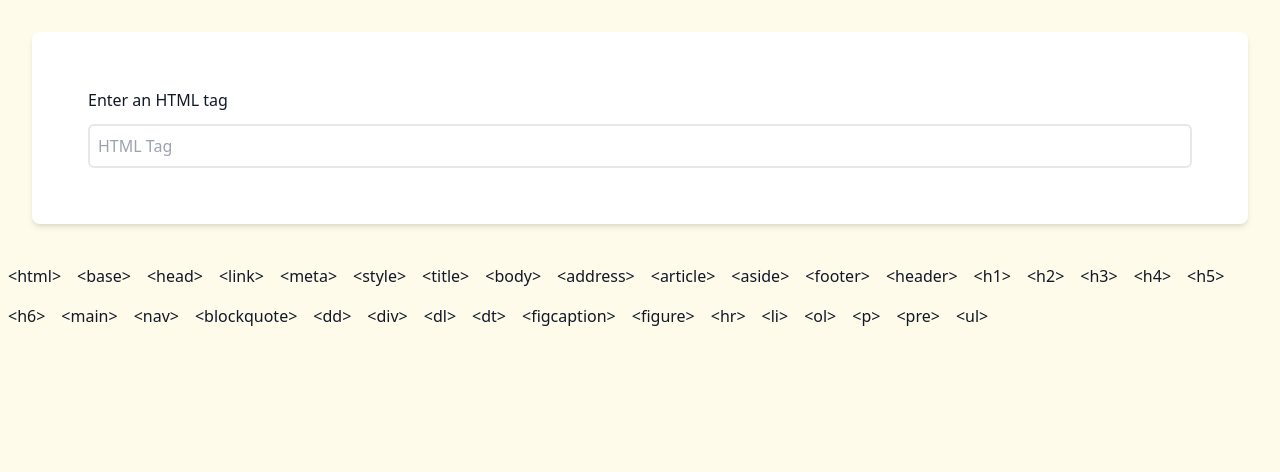
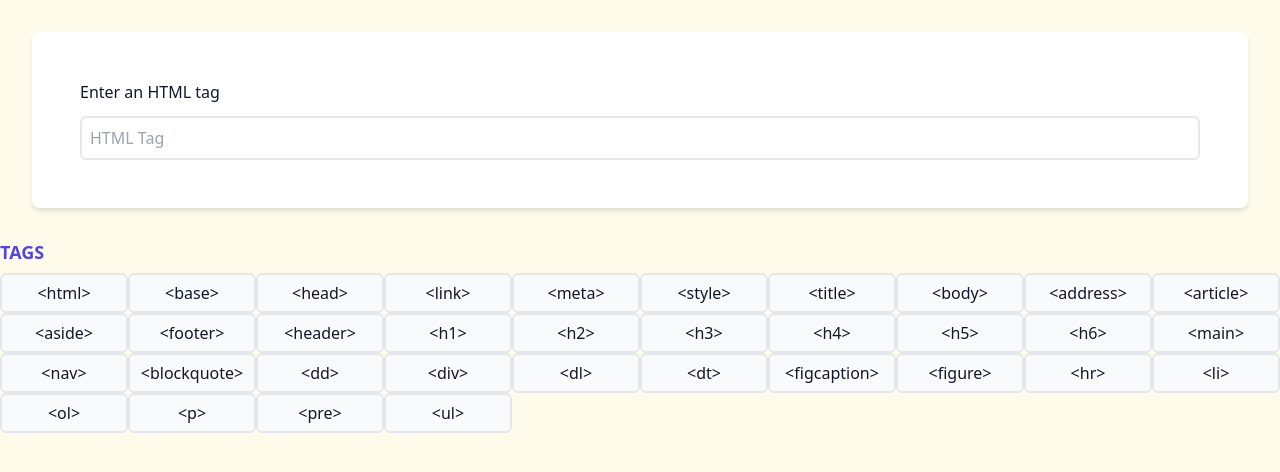
Before and after one commit to TraekWells/html-quiz, a React (Create React App) app: page /quiz in a window 1280 px wide. Shown: the top 472 px of the page. Built offline with nearby package versions, Linux system fonts and the light colour scheme.

Commit message:
Updating styles

```diff
--- a/src/components/Quiz.js
+++ b/src/components/Quiz.js
@@ -18,13 +18,16 @@ const Quiz = () => {
 
   return (
     <>
-      <section className="bg-white m-8 p-10 rounded-lg shadow-md">
+      <section className="bg-white m-8 p-8 rounded-lg shadow-md">
         <GuessInput />
       </section>
       <div className="container m-8 mx-auto">
+        <p className="uppercase mb-2 leading-snug font-semibold text-indigo-600">
+          Tags
+        </p>
         <ul className="flex flex-wrap">
           {tags.map((tag, index) => {
-            return <Tag href={tag.link} tag={tag.tag} key={index} />;
+            return <Tag link={tag.link} tag={tag.tag} key={index} />;
           })}
         </ul>
       </div>
--- a/src/components/Tag.js
+++ b/src/components/Tag.js
@@ -1,5 +1,9 @@
 const Tag = (props) => {
-  return <a target="_blank">&lt;{props.tag}&gt;</a>;
+  return (
+    <div className="flex items-center justify-center border-2 rounded-md bg-gray-50 text-base w-32 h-10">
+      &lt;{props.tag}&gt;
+    </div>
+  );
 };
 
 export default Tag;
```
Also changed, not shown: 1 other file (tests, documents, lock files or other folders).
